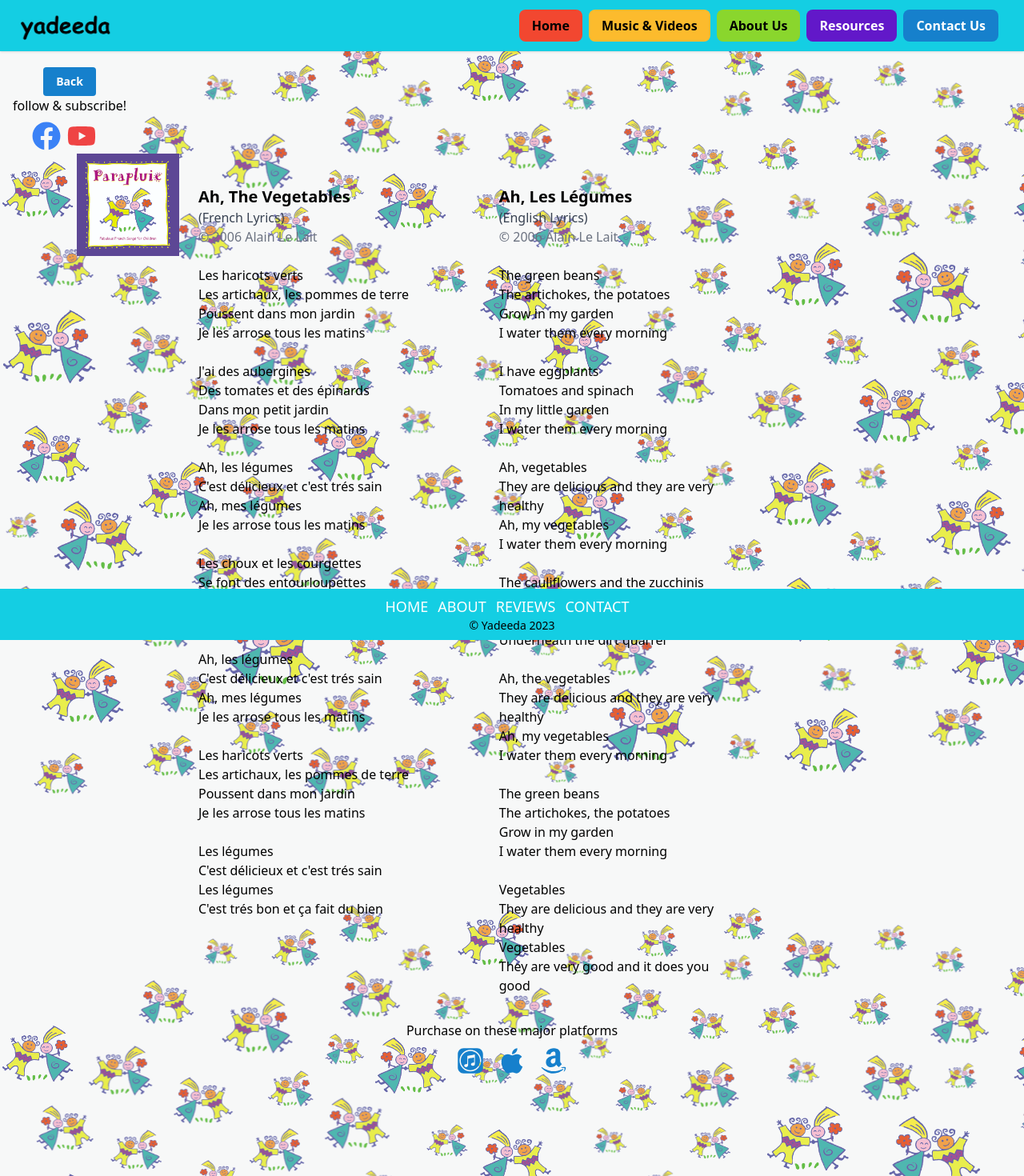
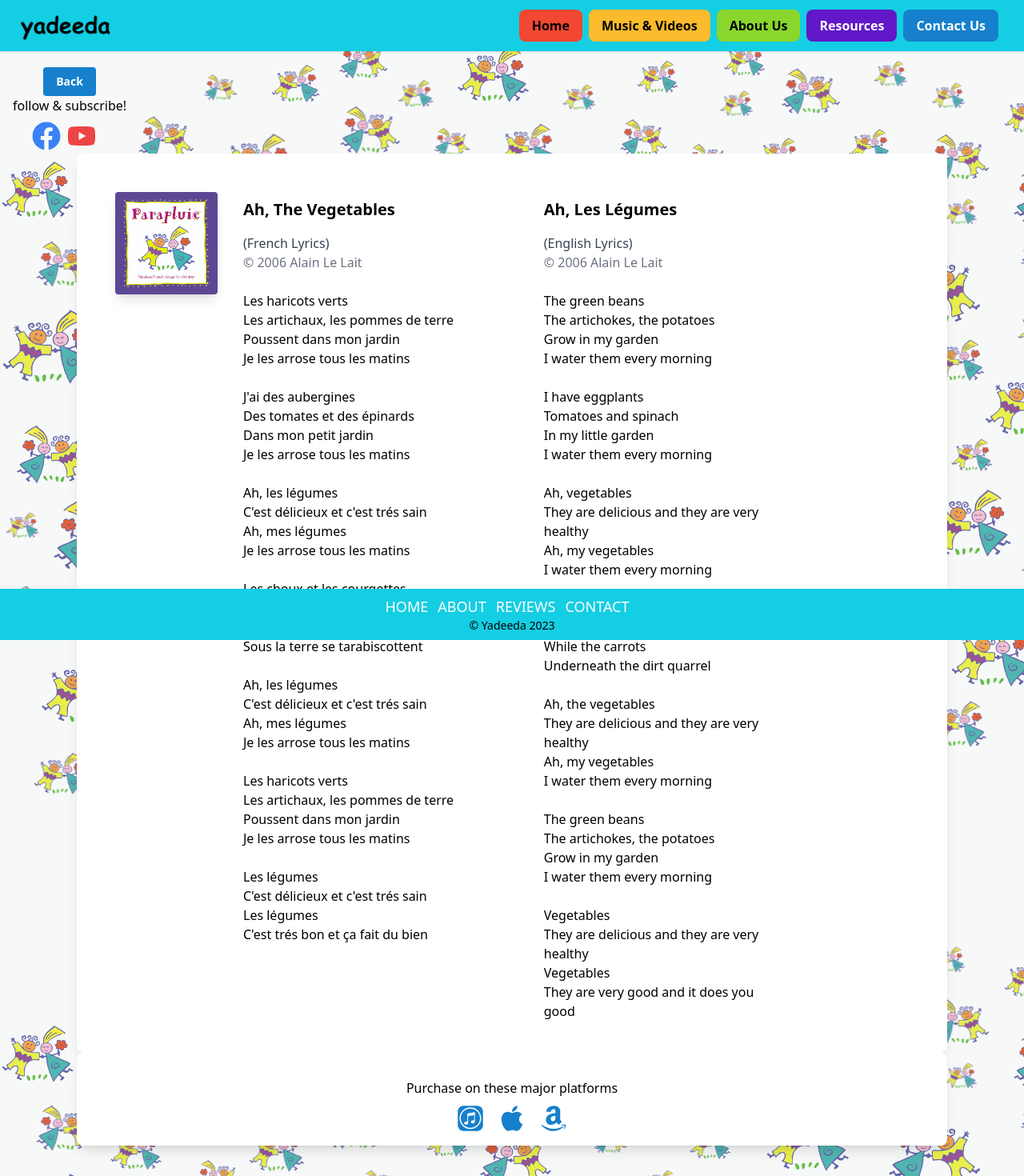
Before and after one commit to sjlelait/yadeeda, a React (Create React App) app: page /song/1 in a window 1280 px wide. Shown: the top 1470 px of the page at 80% size. Built offline with nearby package versions, Linux system fonts and the light colour scheme.

Commit message:
wip: edits styling for song.js

```diff
--- a/src/components/PurchaseButtons.js
+++ b/src/components/PurchaseButtons.js
@@ -3,7 +3,7 @@ import { FaAmazon, FaApple, FaItunes } from 'react-icons/fa';
 
 const PurchaseButtons = (props) => {
     return(
-        <div className="bottom-8 left-0 right-0 flex flex-col items-center justify-center pt-6">
+        <div className="bottom-8 left-0 right-0 flex flex-col items-center justify-center pt-6 pb-4 bg-white rounded-lg shadow-lg">
             <h1 className="mb-2 mt-2">Purchase on these major platforms</h1>
             <div className="flex space-x-4">
                 <a
--- a/src/pages/Song.js
+++ b/src/pages/Song.js
@@ -9,20 +9,20 @@ const Song = () => {
 
 
     return (
-        <div className="w-full overflow-auto text-left mt-16 md:p-16">
-            <div className="flex flex-col md:flex-row">
-                <img src={song.image} alt="Yadeeda Album" className="w-32 h-32 mr-6" />
+        <div className="w-full overflow-auto text-center md:text-left mt-16 md:p-16">
+            <div className="flex flex-col md:flex-row bg-white rounded-lg shadow-lg md:p-4">
+                <img src={song.image} alt="Yadeeda Album" className="w-32 h-32 mt-12 ml-16 rounded shadow-lg md:m-8" />
                 {song.titleF ? (
                 <div className="mt-10 md:flex md:flex-row md:items-start">
                     <div className="md:w-1/2 pr-4">
-                        <h1 className="text-xl font-bold">{song.titleF}</h1>
+                        <h1 className="text-xl font-bold pb-4">{song.titleF}</h1>
                         <p className="text-gray-700">(French Lyrics)</p>
                         <p className="text-gray-500">{song.copyright}</p>
                         <br />
                         <p style={{ whiteSpace: "pre-line" }}>{song.french}</p>
                     </div>
-                    <div className="w-1/2 mt-12 md:pl-12 md:mt-0">
-                        <h1 className="text-xl font-bold">{song.titleE}</h1>
+                    <div className="mt-12 pb-6 md:w-1/2 md:pl-12 md:mt-0">
+                        <h1 className="text-xl font-bold pb-4">{song.titleE}</h1>
                         <p className="text-gray-700">(English Lyrics)</p>
                         <p className="text-gray-500">{song.copyright}</p>
                         <br />
@@ -31,7 +31,7 @@ const Song = () => {
                 </div>
                 ) : (
                 <div className="text-left">
-                    <h1 className="text-xl font-bold">{song.titleE}</h1>
+                    <h1 className="text-xl font-bold pt-6 pb-4">{song.titleE}</h1>
                     <p className="text-gray-700">(English Lyrics)</p>
                     <p className="text-gray-500">{song.copyright}</p>
                     <br />
```
